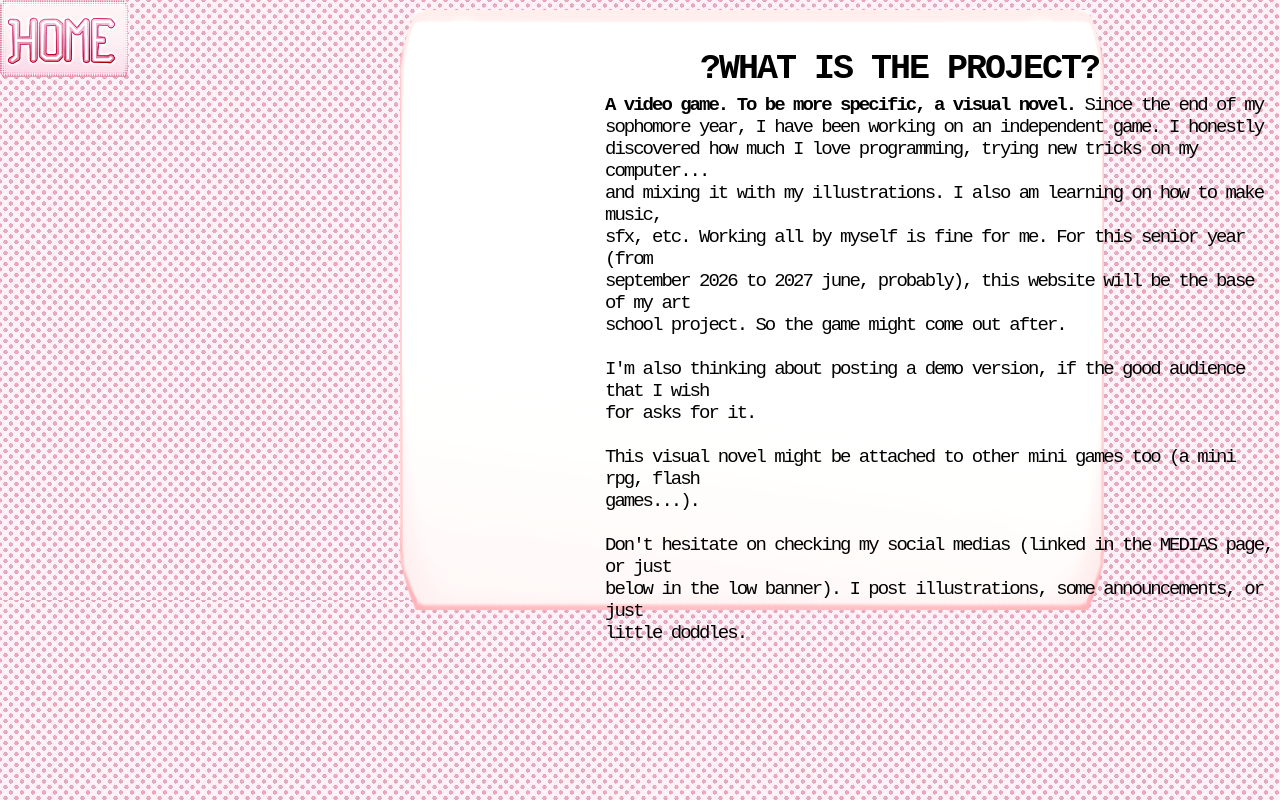
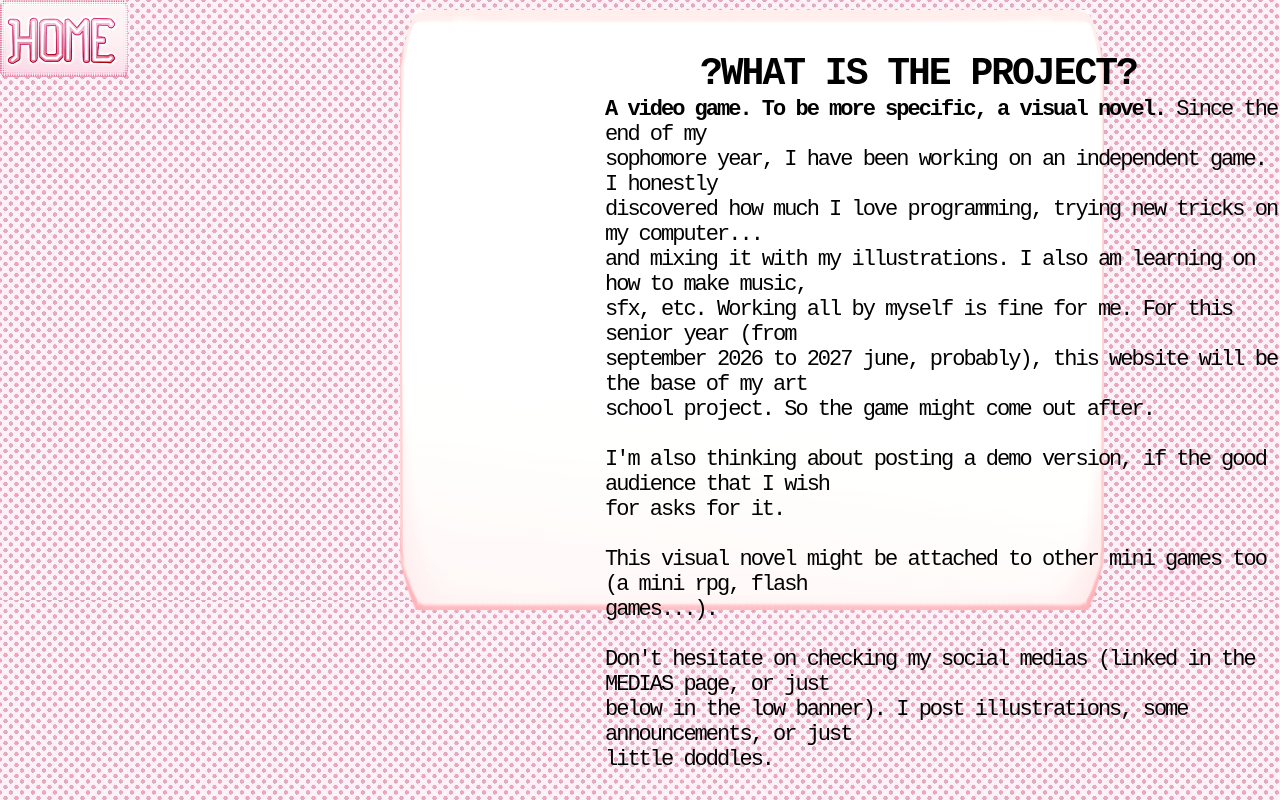
Before and after one commit to F1ZZY-MewMeow/Blossom-Date-Space, a plain HTML site: page index2.html in a window 1280 px wide. Drawn offline with Linux system fonts and the light colour scheme.

Commit message:
Revise project description and style adjustments
Updated project description and adjusted styles.

```diff
--- a/index2.html
+++ b/index2.html
@@ -53,10 +53,10 @@
             </button>
         </a>
     <img class="paragraph1" src="Banners/Banner.png" width="55%" height="75%">
-    <h2 class="projecttitle" style="font-size: 35px;">
+    <h2 class="projecttitle" style="font-size: 38px;">
        <strong>?WHAT IS THE PROJECT?</strong>
     </h2>
-    <p class="text1" style="font-size: 19px;">
+    <p class="text1" style="font-size: 22px;">
         <strong>A video game. To be more specific, a visual novel.</strong> Since the end of my <br>
         sophomore year, I have been working on an independent game. I honestly <br>
         discovered how much I love programming, trying new tricks on my computer...<br>
```
